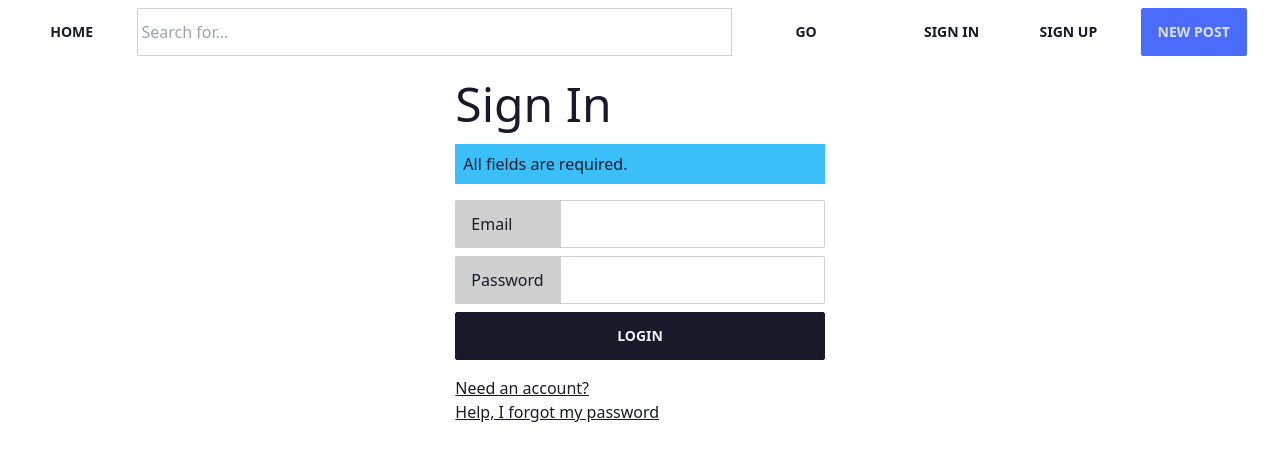
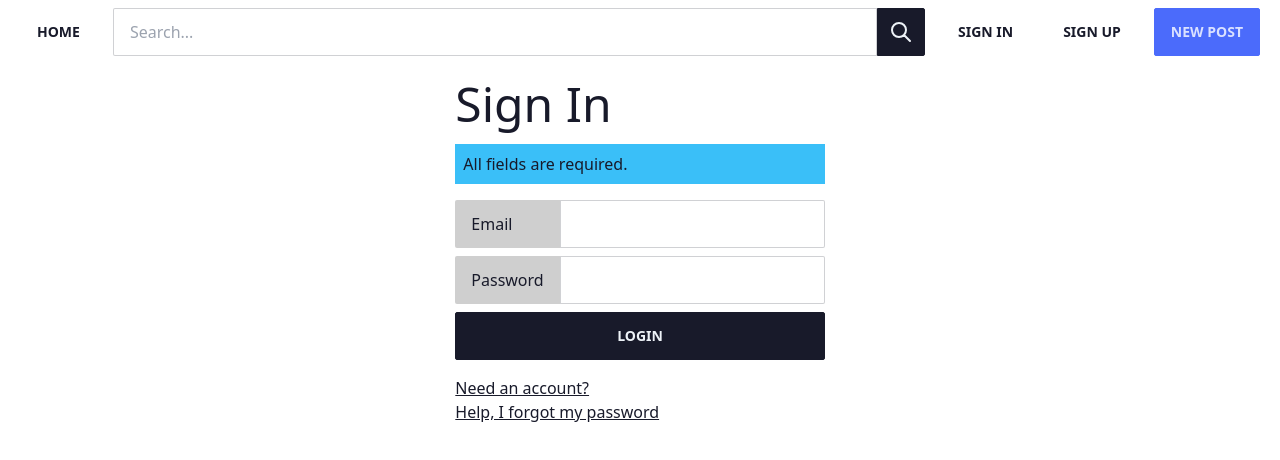
Before and after one commit to crespire/buysell, a React (Create React App) app in the folder client/: page /signin in a window 1280 px wide. Shown: the top 460 px of the page. Built offline with nearby package versions, Linux system fonts and the light colour scheme.

Commit message:
fix: change nav search bar style

```diff
--- a/client/src/Header.tsx
+++ b/client/src/Header.tsx
@@ -5,12 +5,16 @@ function Header() {
   const { user, logOut } = useAuth();
 
   return (
-    <nav className="navbar flex justify-around items-center h-12">
+    <nav className="navbar flex justify-around items-center h-12 gap-4">
       <Link to='/' className="btn btn-ghost">Home</Link>
-      <form className="form-control w-3/5">
+      <form className="form-control grow">
         <div className="input-group">
-          <input className="w-4/5 px-1 input input-bordered" type="text" placeholder="Search for..." name="search" />
-          <button className="w-1/5 px-1 btn btn-ghost" type="submit">Go</button>
+          <input className="input input-bordered grow" type="text" placeholder="Search..." name="search" />
+          <button className="btn btn-square" type="submit">
+            <svg xmlns="http://www.w3.org/2000/svg" className="h-6 w-6" fill="none" viewBox="0 0 24 24" stroke="currentColor">
+              <path strokeLinecap="round" strokeLinejoin="round" strokeWidth="2" d="M21 21l-6-6m2-5a7 7 0 11-14 0 7 7 0 0114 0z" />
+            </svg>
+          </button>
         </div>
       </form>
       { user === null
```
